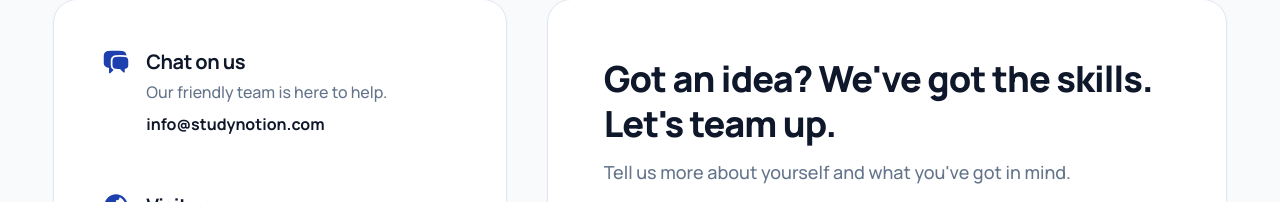
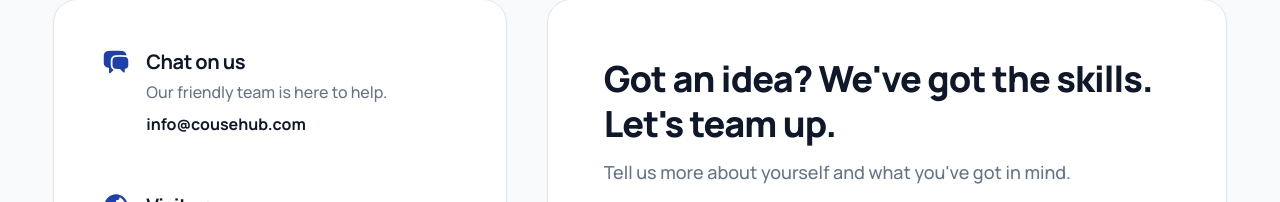
Before and after one commit to zaid2904/CourseHub-Online-Course-Management-Learning-Platform, a React (Create React App) app: page /contact in a window 1280 px wide. Shown: the part 161-363 px from the top of the page. Built offline with nearby package versions, Linux system fonts and the light colour scheme; no server answers; a web font is replaced by a local one.

Commit message:
video player update

```diff
--- a/src/components/core/ContactUsPage/ContactDetails.jsx
+++ b/src/components/core/ContactUsPage/ContactDetails.jsx
@@ -1,4 +1,3 @@
-import React from "react"
 import * as Icon1 from "react-icons/bi"
 import * as Icon3 from "react-icons/hi2"
 import * as Icon2 from "react-icons/io5"
@@ -8,7 +7,7 @@ const contactDetails = [
     icon: "HiChatBubbleLeftRight",
     heading: "Chat on us",
     description: "Our friendly team is here to help.",
-    details: "info@studynotion.com",
+    details: "info@cousehub.com",
   },
   {
     icon: "BiWorld",
```
